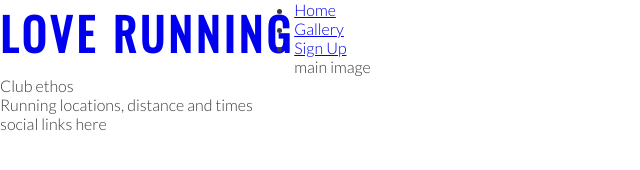
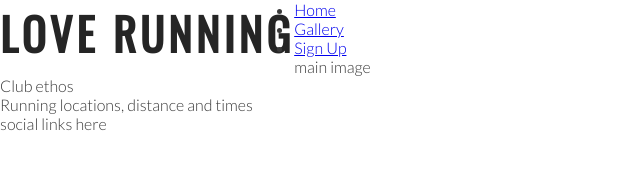
Before and after one commit to LucasRangfeldt/love-running, a plain HTML site: page index.html in a window 1280 px wide. Shown: the whole page, without its empty margins (0-640 px from the left). Drawn offline with nearby package versions, Linux system fonts and the light colour scheme.

Commit message:
removed unwanted letter in css code row 20

```diff
--- a/assets/css/style.css
+++ b/assets/css/style.css
@@ -17,7 +17,7 @@ color: #3a3a3a;
 h1, h2 {
     font-family: Oswald, sans-serif;
     text-transform: uppercase;
-    letter-spacing: 4px;¨
+    letter-spacing: 4px;
     color: #252525;
 }
 #logo {
```
